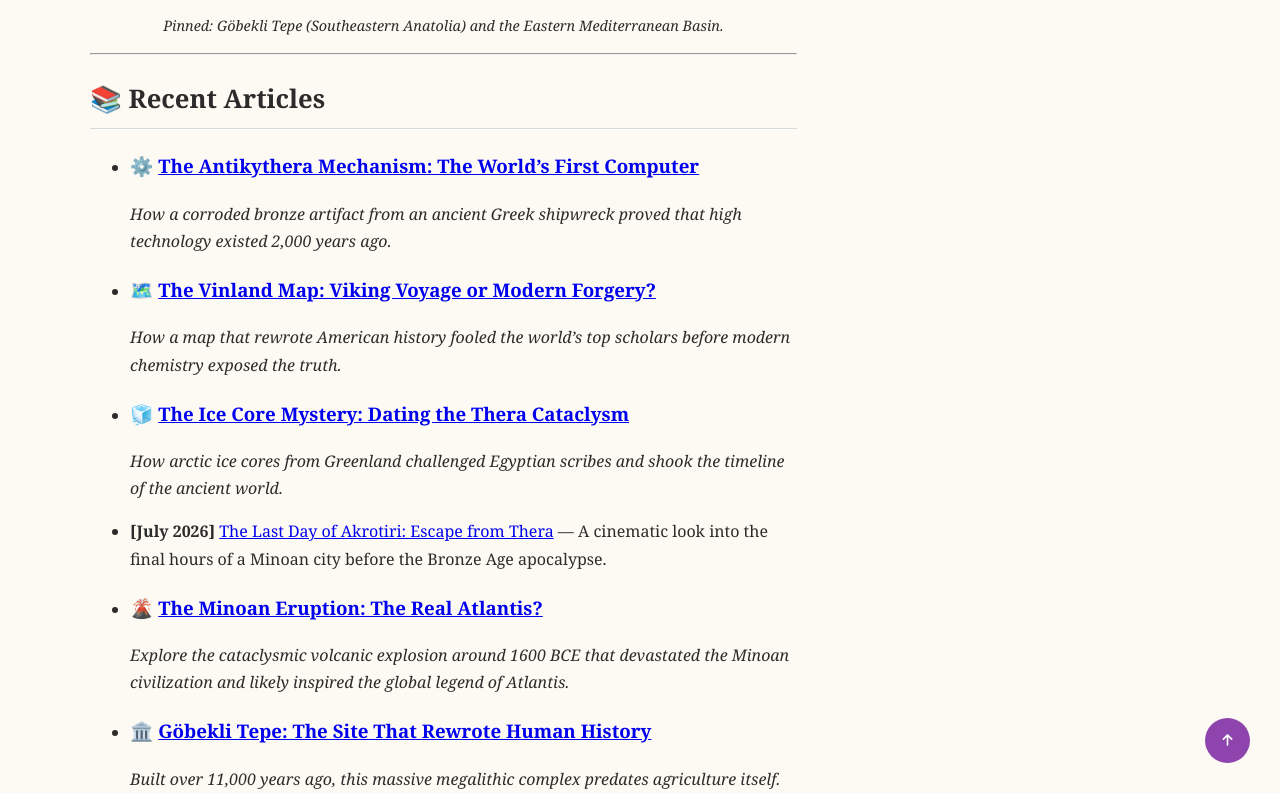
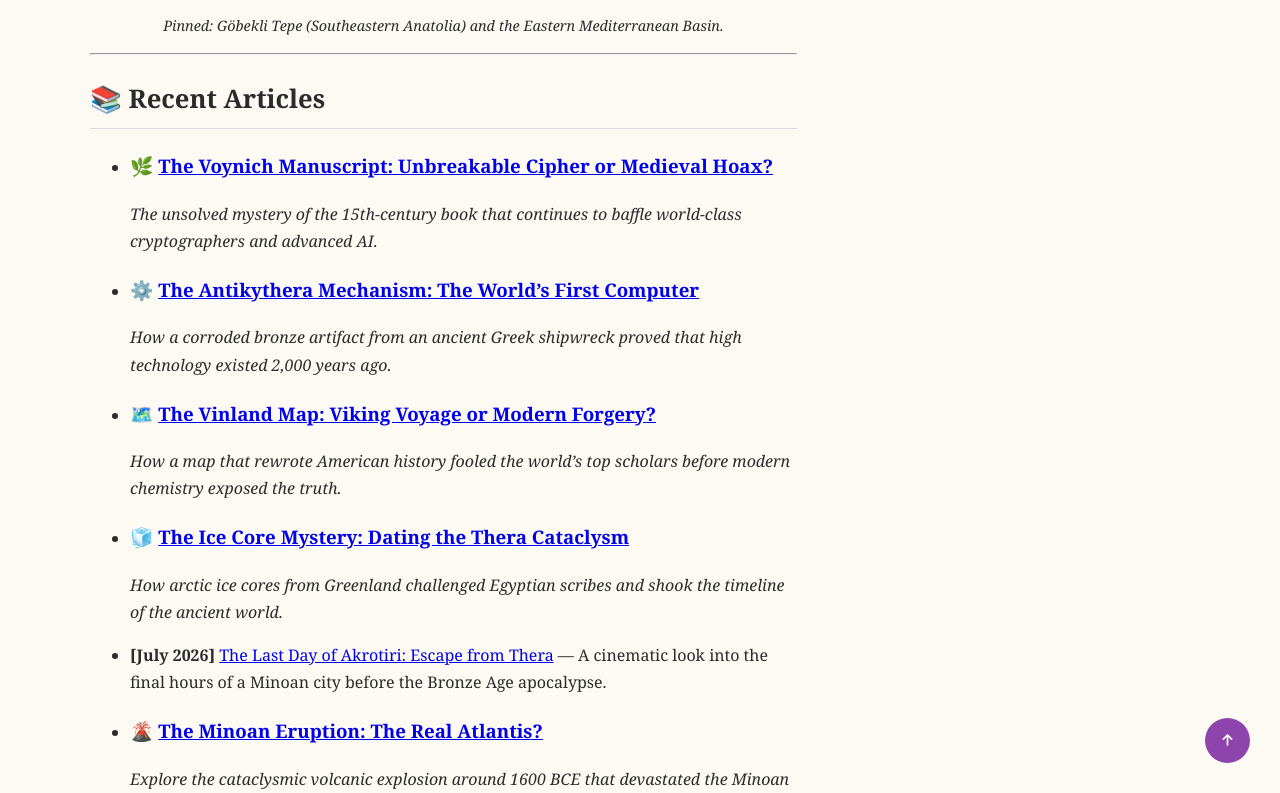
Before and after one commit to history-archaeology-project/history-archaeology-project.github.io, a Jekyll site: the page built from index.md, in a window 1280 px wide and 900 px high, scrolled down 1044 px, cut to the strip 107-900 px from the top of the window. Built offline with Jekyll 4.4.1, drawn with Linux system fonts in a browser that asks for light colours; comment, search, counter and statistics services are not loaded.

Commit message:
Add article on the Voynich Manuscript
Added a new article about the Voynich Manuscript to the recent articles section.

```diff
--- a/index.md
+++ b/index.md
@@ -21,6 +21,9 @@ Explore the geographic locations of our archaeological and historical investigat
 ---
 
 ## 📚 Recent Articles
+
+*   ### 🌿 [The Voynich Manuscript: Unbreakable Cipher or Medieval Hoax?](/articles/voynich-manuscript)
+    *The unsolved mystery of the 15th-century book that continues to baffle world-class cryptographers and advanced AI.*
 
 *   ### ⚙️ [The Antikythera Mechanism: The World's First Computer](/articles/antikythera-mechanism)
     *How a corroded bronze artifact from an ancient Greek shipwreck proved that high technology existed 2,000 years ago.*
```
